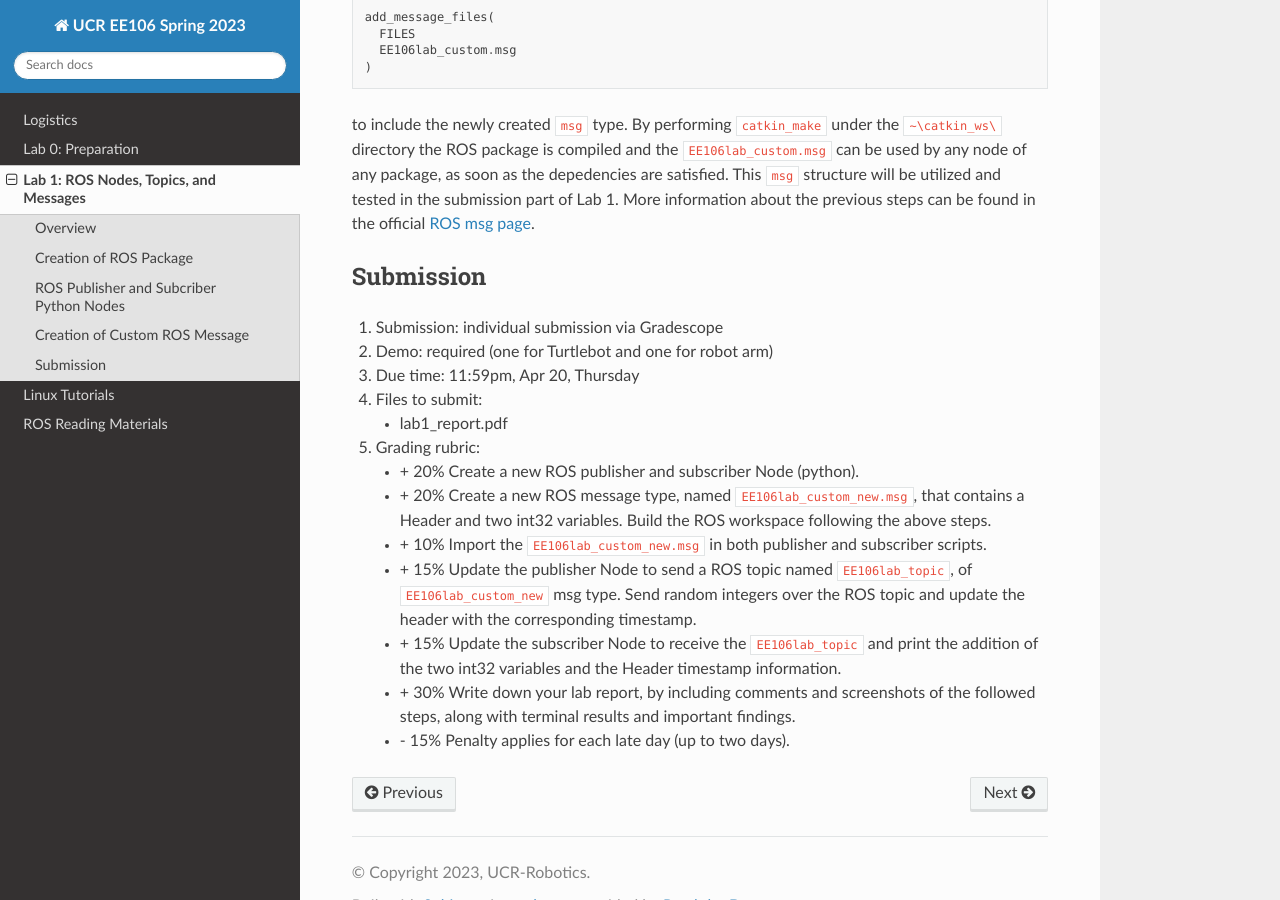
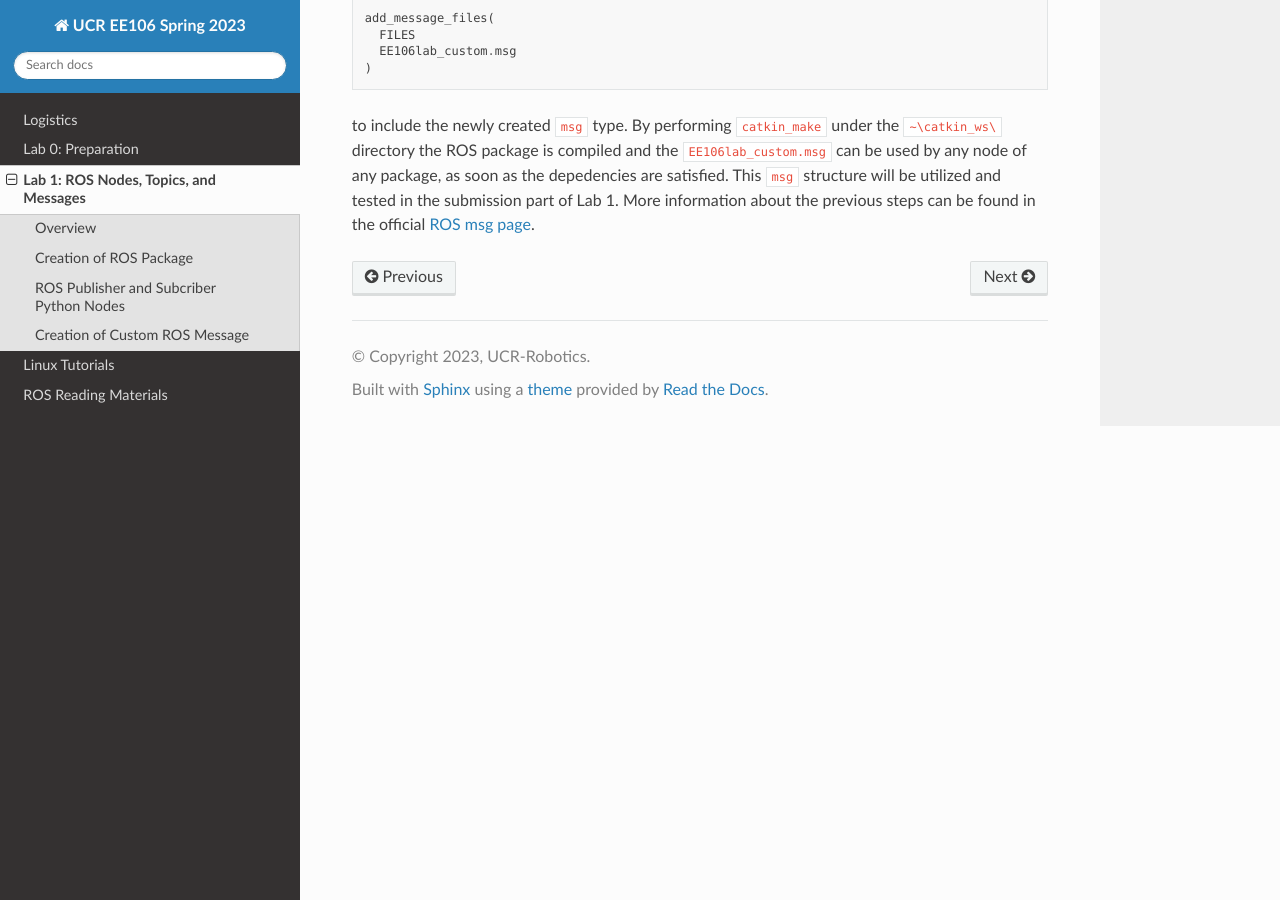
Before and after one commit to taektay/ee106, a Sphinx documentation site: the page built from docs/lab1.rst, in a window 1280 px wide and 900 px high, scrolled down 2795 px. Built offline with Sphinx 7.4.7 and the Read the Docs theme 2.0.0, drawn with Linux system fonts in a browser that asks for light colours.

Commit message:
updated lab1 submission/assigment part

```diff
--- a/docs/lab1.rst
+++ b/docs/lab1.rst
@@ -103,7 +103,7 @@ To be able to use the new ROS message type, we need to indicate its creation to
   <build_depend>message_generation</build_depend>
   <run_depend>message_runtime</run_depend>
 
-Additionally, to indicate this modification to the cmake compiler, you need to update the line of CMakeLists.txt of `ee106s23` package to contain the message_generation,
+Additionally, to indicate this modification to the cmake compiler, you need to update the line of CMakeLists.txt of ``ee106s23`` package to contain the message_generation,
 
 .. code-block:: python
 
@@ -132,25 +132,25 @@ to modify it like,
 to include the newly created ``msg`` type. By performing ``catkin_make`` under the ``~\catkin_ws\`` directory the ROS package is compiled and  the ``EE106lab_custom.msg`` can be used by any node of any package, as soon as the depedencies are satisfied. This ``msg`` structure will be utilized and tested in the submission part of Lab 1. More information about the previous steps can be found in the official `ROS msg page  <http://wiki.ros.org/msg>`_.
 
 
-Submission
-----------
+.. Submission
+.. ----------
 
-#. Submission: individual submission via Gradescope
+.. #. Submission: individual submission via Gradescope
 
-#. Demo: required (one for Turtlebot and one for robot arm)
+.. #. Demo: required (one for Turtlebot and one for robot arm)
 
-#. Due time: 11:59pm, Apr 20, Thursday
+.. #. Due time: 11:59pm, Apr 20, Thursday
 
-#. Files to submit:
+.. #. Files to submit:
 
-   - lab1_report.pdf
+..    - lab1_report.pdf
 
-#. Grading rubric:
+.. #. Grading rubric:
 
-   - \+ 20%  Create a new ROS publisher and subscriber Node (python).
-   - \+ 20%  Create a new ROS message type, named ``EE106lab_custom_new.msg``, that contains a Header and two int32 variables. Build the ROS workspace following the above steps.
-   - \+ 10% Import the ``EE106lab_custom_new.msg`` in both publisher and subscriber scripts.
-   - \+ 15% Update the publisher Node to send a ROS topic named ``EE106lab_topic``, of ``EE106lab_custom_new`` msg type. Send random integers over the ROS topic and update the header with the corresponding timestamp.
-   - \+ 15% Update the subscriber Node to receive the ``EE106lab_topic`` and print the addition of the two int32 variables and the Header timestamp information.
-   - \+ 30%  Write down your lab report, by including comments and screenshots of the followed steps, along with terminal results and important findings.
-   - \- 15%  Penalty applies for each late day (up to two days).
+..    - \+ 20%  Create a new ROS publisher and subscriber Node (python).
+..    - \+ 20%  Create a new ROS message type, named ``EE106lab_custom_new.msg``, that contains a Header and two int32 variables. Build the ROS workspace following the above steps.
+..    - \+ 10% Import the ``EE106lab_custom_new.msg`` in both publisher and subscriber scripts.
+..    - \+ 10% Update the publisher Node to send a ROS topic named ``EE106lab_topic``, of ``EE106lab_custom_new`` msg type. Send random integers over the ROS topic and update the header with the corresponding timestamp.
+..    - \+ 10% Update the subscriber Node to receive the ``EE106lab_topic`` and print the addition of the two int32 variables and the Header timestamp information.
+..    - \+ 30%  Write down your lab report, by including comments and screenshots of the followed steps, along with terminal results and important findings.
+..    - \- 15%  Penalty applies for each late day (up to two days).
```
